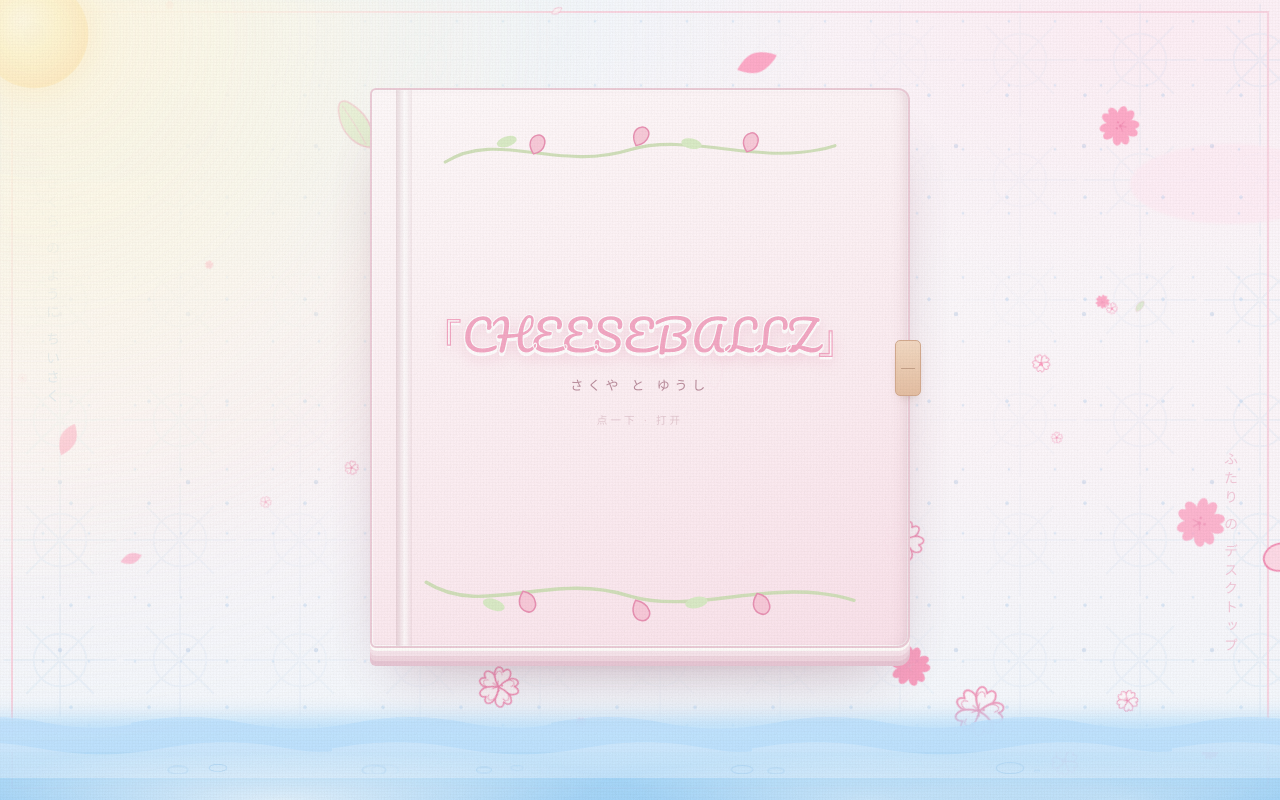
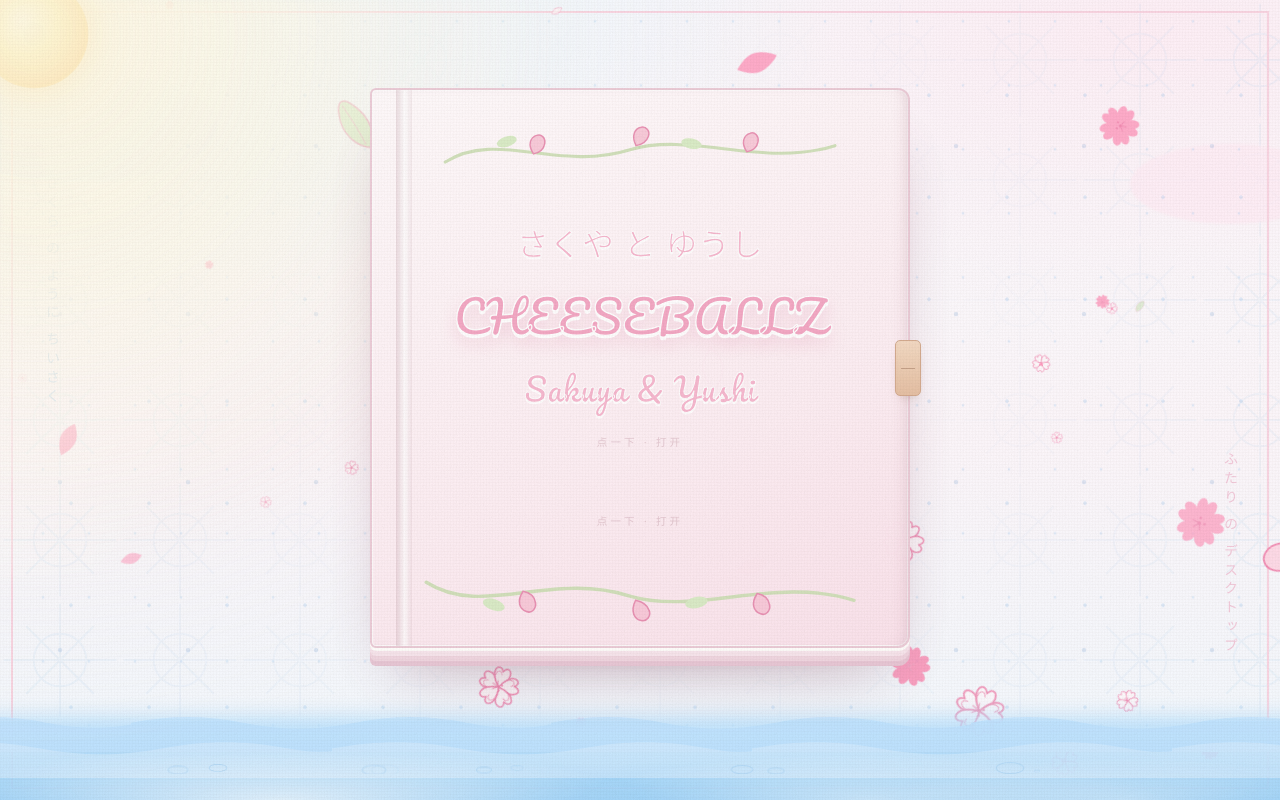
Before and after one commit to nooo-milktea/cheeseballz, a plain HTML site: page index.html in a window 1280 px wide. Drawn offline with Linux system fonts and the light colour scheme; a small style sheet from the web is missing; a web font is replaced by a local one.

Commit message:
cover 2 lines index.html

```diff
--- a/index.html
+++ b/index.html
@@ -2513,6 +2513,20 @@ body.portrait-ok .rotate-mask{display:none!important}
 .sakura-vine{position:absolute;left:8%;right:8%;height:auto;opacity:.95;pointer-events:none}
 .sakura-vine.top{top:14px}
 .sakura-vine.bottom{bottom:16px;transform:scaleY(-1)}
+
+/* 封面两行：CHEESEBALLZ / Sakuya & Yushi */
+.cv-title{
+  font-family:"Pacifico","Lobster Two",cursive!important;
+  font-size:clamp(26px,7.4vw,46px)!important;line-height:1.25!important;
+  color:#f4a7c4!important;-webkit-text-stroke:1.4px #fff!important;
+  text-shadow:0 3px 0 rgba(255,255,255,.95),0 8px 16px rgba(230,150,180,.35)!important;
+}
+.cv-sub{
+  font-family:"Pacifico","Lobster Two",cursive!important;
+  font-size:clamp(18px,5vw,32px)!important;letter-spacing:.02em!important;
+  color:#f7b8cf!important;-webkit-text-stroke:1px #fff!important;
+  text-shadow:0 2px 0 rgba(255,255,255,.9)!important;margin-top:6px!important;
+}
 </style>
 <link rel="stylesheet" href="https://cdn.jsdelivr.net/npm/lxgw-wenkai-webfont@1.7.0/style.css">
 <link href="https://fonts.googleapis.com/css2?family=Cormorant+Garamond:wght@500;600;700&family=Pacifico&family=Great+Vibes&family=Ma+Shan+Zheng&family=Zhi+Mang+Xing&display=swap" rel="stylesheet">
@@ -2657,7 +2671,10 @@ body.portrait-ok .rotate-mask{display:none!important}
         </g>
       </svg>
     <div class="cv-center">
-      <div class="cv-title"><span class="q">「</span>CHEESEBALLZ<span class="q">」</span></div>
+      <div class="cv-title">CHEESEBALLZ</div>
+      <div class="cv-sub">Sakuya &amp; Yushi</div>
+      <div class="cv-hint">点一下 · 打开</div>
+    </div>
       <div class="cv-sub">さくや と ゆうし</div>
       <div class="cv-hint">点一下 · 打开</div>
       <svg class="sakura-vine bottom" viewBox="0 0 400 60" preserveAspectRatio="none">
```
